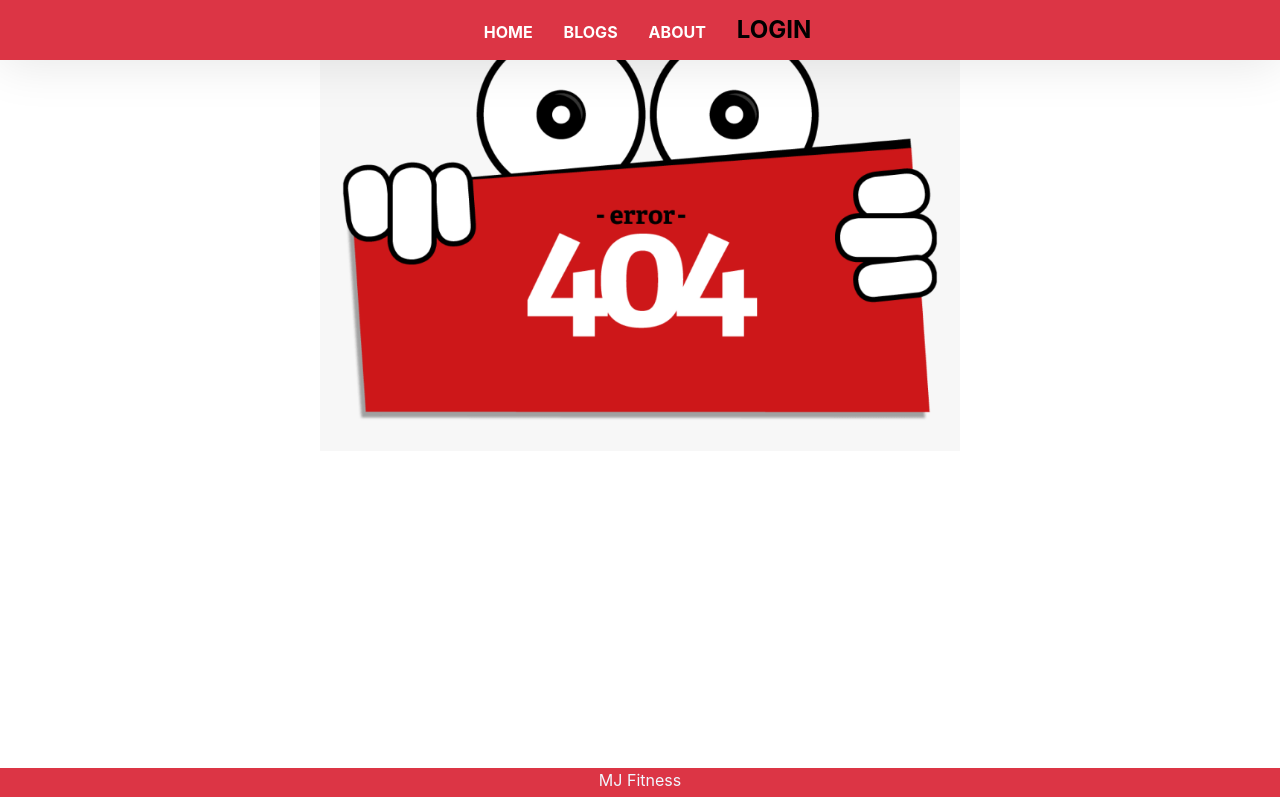
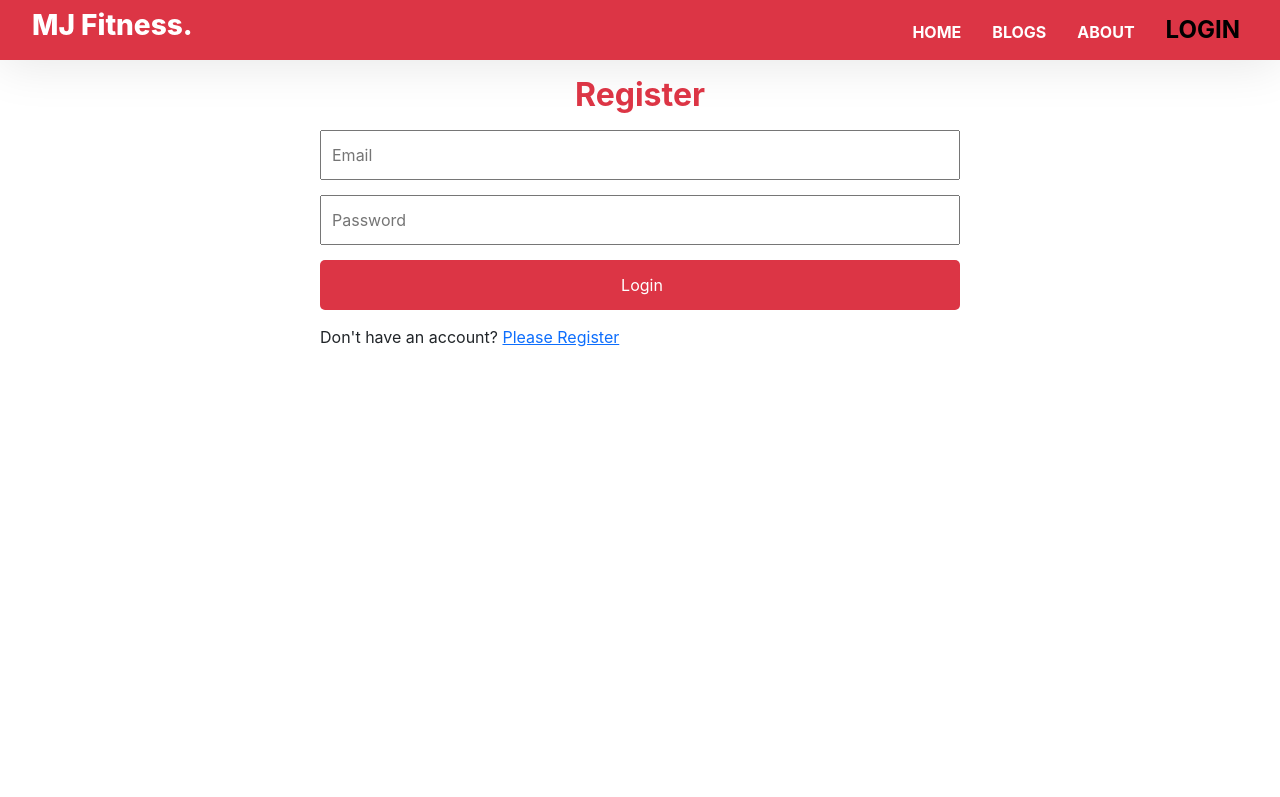
Before and after one commit to jobairshakib/10.MJ-Fitness, a React (Create React App) app: page /login in a window 1280 px wide. Shown: the top 797 px of the page. Built offline with nearby package versions, Linux system fonts and the light colour scheme.

Commit message:
login and register form added

```diff
--- a/src/App.js
+++ b/src/App.js
@@ -6,6 +6,10 @@ import Blogs from './Pages/Blogs/Blogs';
 import Home from './Pages/Home/Home/Home';
 import Footer from './Pages/Shared/Footer/Footer';
 import Header from './Pages/Shared/Header/Header';
+import ServiceDetail from './Pages/ServiceDetail/ServiceDetail';
+import Services from './Pages/Home/Services/Services';
+import Login from './Pages/Login/Login';
+import Register from './Pages/Register/Register';
 
 function App() {
   return (
@@ -13,8 +17,11 @@ function App() {
       <Header></Header>
       <Routes>
         <Route path='/' element={<Home></Home>}></Route>
+        <Route path='/service/:serviceId' element={<ServiceDetail></ServiceDetail>}></Route>
         <Route path='/about' element={<About></About>}></Route>
         <Route path='/blogs' element={<Blogs></Blogs>}></Route>
+        <Route path='/login' element={<Login></Login>}></Route>
+        <Route path='/register' element={<Register></Register>}></Route>
         <Route path='*' element={<Error></Error>}></Route>
       </Routes>
       <Footer></Footer>
--- a/src/Pages/Home/Service/Service.js
+++ b/src/Pages/Home/Service/Service.js
@@ -1,15 +1,20 @@
 import React from 'react';
+import { useNavigate } from 'react-router-dom';
 import './Service.css'
 
 const Service = ({ service }) => {
-    const {name,price,img,description} = service;
+    const { id, name, price, img, description } = service;
+    const navigate = useNavigate();
+    const navigateToServiceDetail = id => {
+        navigate(`/service/${id}`);
+    }
     return (
         <div className='service-container'>
             <img src={img} alt="" />
             <h4>{name}</h4>
             <h5>{price}/<small>month</small></h5>
             <p>{description}</p>
-            <button className='btn w-50'>Start Now</button>
+            <button onClick={()=>navigateToServiceDetail(id)} className='btn w-50'>Start Now</button>
         </div>
     );
 };
--- a/src/Pages/Home/Services/Services.js
+++ b/src/Pages/Home/Services/Services.js
@@ -14,7 +14,7 @@ const Services = () => {
     }, [])
 
     return (
-        <div>
+        <div id='services'>
             <h1 className='services-title mt-5'>Services</h1>
             <div className="services-container">
                 {
--- /dev/null
+++ b/src/Pages/Login/Login.js
@@ -0,0 +1,30 @@
+import React from 'react';
+import { Link, useNavigate } from 'react-router-dom';
+
+const Login = () => {
+    const navigate = useNavigate();
+
+    const navigateRegister = () => {
+        navigate('/register');
+    }
+
+    const handleLogin = (event) => {
+        event.preventDefault();
+    }
+
+    return (
+        <div className='register-form'>
+            <h2 className='text-center'>Register</h2>
+
+            <form onSubmit={handleLogin}>
+                <input type="email" name="email" placeholder='Email' required />
+                <input type="password" name='password' placeholder='Password' required />
+                <input type="submit" className='input-btn' value="Login" />
+
+            </form>
+            <p>Don't have an account? <Link to="/register" onClick={navigateRegister}>Please Register</Link></p>
+        </div>
+    );
+};
+
+export default Login;
--- /dev/null
+++ b/src/Pages/Register/Register.css
@@ -0,0 +1,25 @@
+.register-form{
+    width: 50%;
+    height: 100vh;
+    margin: 0 auto;
+}
+.register-form h2{
+    text-align: center;
+    font-weight: 700;
+    color: #dc3545;
+    margin: 1rem;
+}
+.register-form input{
+    display: block;
+    width: 100%;
+    height: 50px;
+    padding-left: 10px;
+    font-size: 1rem;
+    margin-bottom: 15px;
+}
+.register-form .input-btn{
+    border: none;
+    border-radius: 5px;
+    background-color: #dc3545;
+    color: white;
+}
--- /dev/null
+++ b/src/Pages/Register/Register.js
@@ -0,0 +1,31 @@
+import React from 'react';
+import { Link, useNavigate } from 'react-router-dom';
+import './Register.css'
+const Register = () => {
+    const navigate = useNavigate();
+
+    const navigateLogin = () => {
+        navigate('/login');
+    }
+
+    const handleRegister = (event) => {
+        event.preventDefault();
+    }
+
+    return (
+        <div className='register-form'>
+            <h2 className='text-center'>Register</h2>
+
+            <form onSubmit={handleRegister}>
+                <input type="text" name='name' placeholder='Your Name'/>
+                <input type="email" name="email" placeholder='Email' required/>
+                <input type="password" name='password' placeholder='Password' required />
+                <input type="submit" className='input-btn' value="Register" />
+
+            </form>
+            <p>Already have an account? <Link to="/login" onClick={navigateLogin}>Please Login</Link></p>
+        </div>
+    );
+};
+
+export default Register;
--- /dev/null
+++ b/src/Pages/ServiceDetail/ServiceDetail.js
@@ -0,0 +1,13 @@
+import React from 'react';
+import { useParams } from 'react-router-dom';
+
+const ServiceDetail = () => {
+    const { serviceId } = useParams();
+    return (
+        <div>
+            <h2>Welcome to Service Detail : {serviceId}</h2>
+        </div>
+    );
+};
+
+export default ServiceDetail;
--- a/src/Pages/Shared/Header/Header.css
+++ b/src/Pages/Shared/Header/Header.css
@@ -1,16 +1,18 @@
 nav{
     height: 60px;
     width: 100%;
+    padding:0 2rem ;
     font-weight: bold;
     background: #dc3545;
     display: flex;
-    justify-content: center;
+    justify-content: space-between;
     align-items: center;
     box-shadow: 0px 4px 50px rgba(0, 0, 0, 0.1);
-    position: fixed;
-    top: 0;
 }
-
+.website-title h3{
+    font-weight: 800;
+    color: #ffff;
+}
 .link {
     text-decoration: none;
     margin-left: 15px;
--- a/src/Pages/Shared/Header/Header.js
+++ b/src/Pages/Shared/Header/Header.js
@@ -6,6 +6,9 @@ const Header = () => {
     return (
         <header>
             <nav>
+                <div className='website-title'>
+                    <h3>MJ Fitness.</h3>
+                </div>
                 <div className='link-container'>
                     <NavLink className={({ isActive }) => (isActive ? "active-link" : "link")} to='/'>HOME</NavLink>
                     <NavLink className={({ isActive }) => (isActive ? "active-link" : "link")} to='/blogs'>BLOGS</NavLink>
```
Also changed, not shown: src/Pages/Login/Login.css (added).
